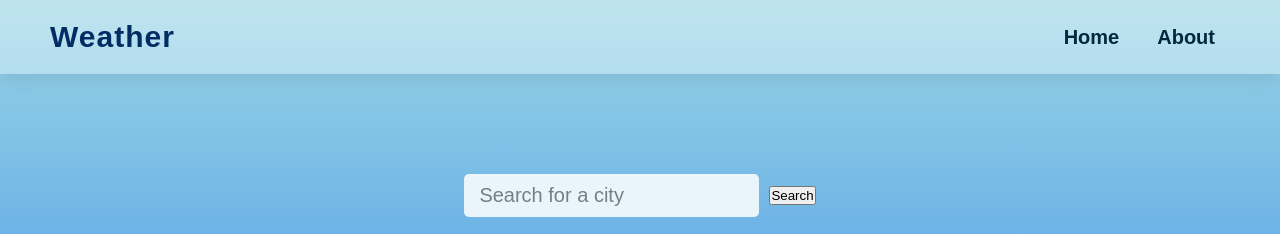
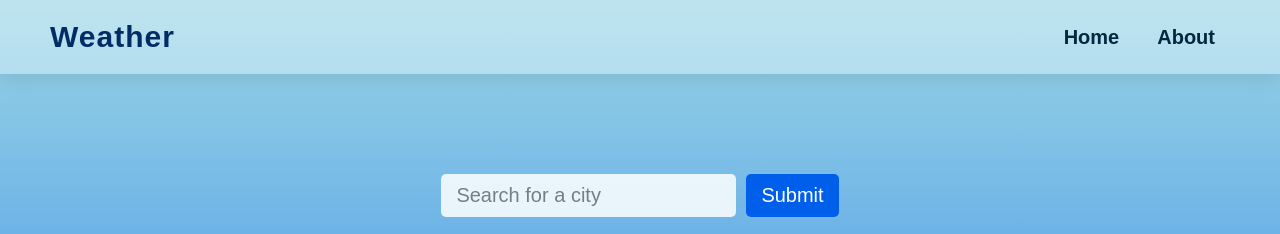
Before and after one commit to imkrishnasarathi/Weather-App, a plain HTML site: page frontend/index.html in a window 1280 px wide. Shown: the top 234 px of the page. Drawn offline with Linux system fonts and the light colour scheme.

Commit message:
add basic files

```diff
--- a/frontend/index.html
+++ b/frontend/index.html
@@ -16,7 +16,7 @@
   <main>
       <form id="city-name">
         <input type="text" id="search" name="search" placeholder="Search for a city">
-        <button type="submit" id="search-btn">Search</button>
+        <input type="submit" name="submit" id="search-btn">
       </form>
       <div class="card">
         <h2>Current Weather</h2>
--- a/frontend/style.css
+++ b/frontend/style.css
@@ -95,10 +95,27 @@ input[type="text"]{
     font-weight: 500;
     color: #02283d;
     opacity: 85%;
+    outline: none;
+    transition: outline  0.08s ease-in-out;
 }
 
 input[type="text"]:focus {
-    outline: 2px solid navy;
+    outline: 3px solid navy;
     opacity: 100%;
-    transition: outline  0.08s ease-in-out; /* Adjust duration and timing as needed */
 }
+
+input[type="submit"]{
+    padding: 10px 15px;
+    border-radius: 5px;
+    border: none;
+    font-size: 20px;
+    font-weight: 500;
+    color: white;
+    background-color: #005fea;
+    transition: background-color 0.2s ease-in-out;
+    cursor: pointer;
+}
+
+input[type="submit"]:hover{
+    background-color: #022c64;
+}
```
